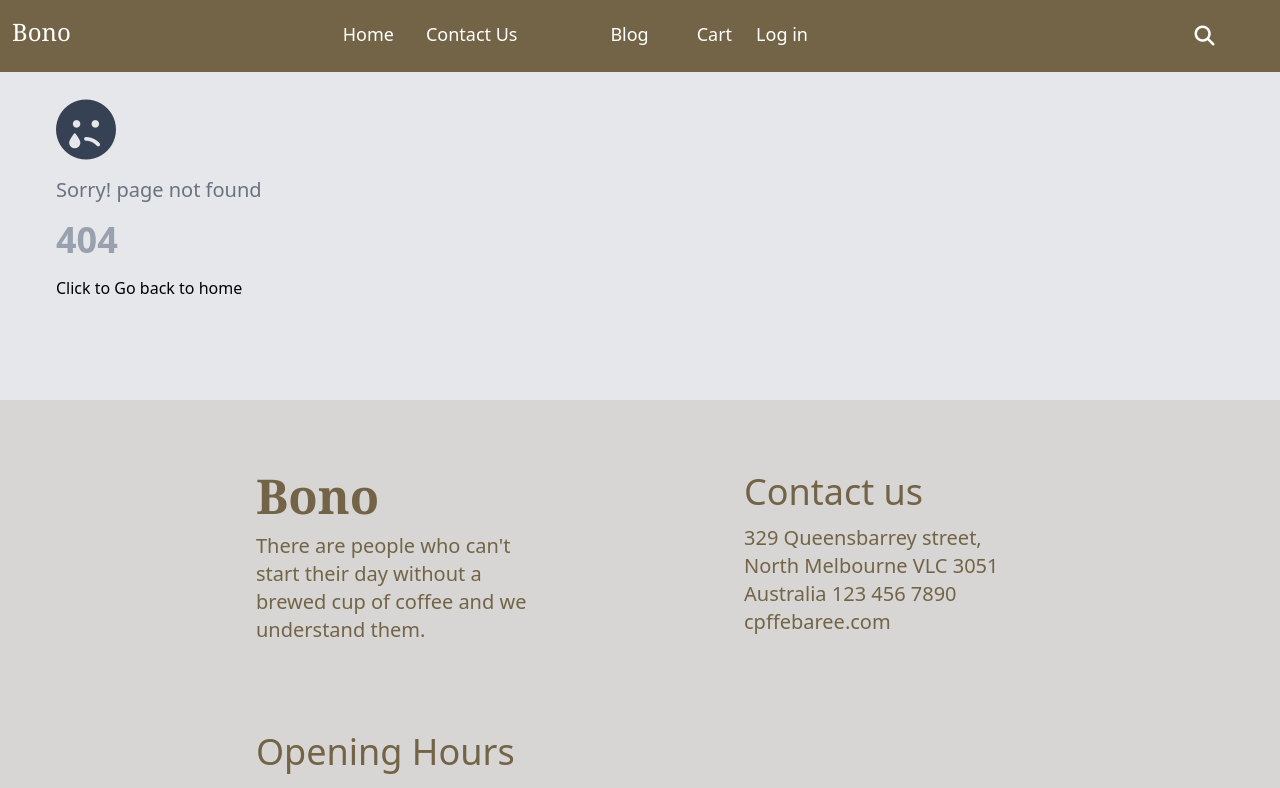
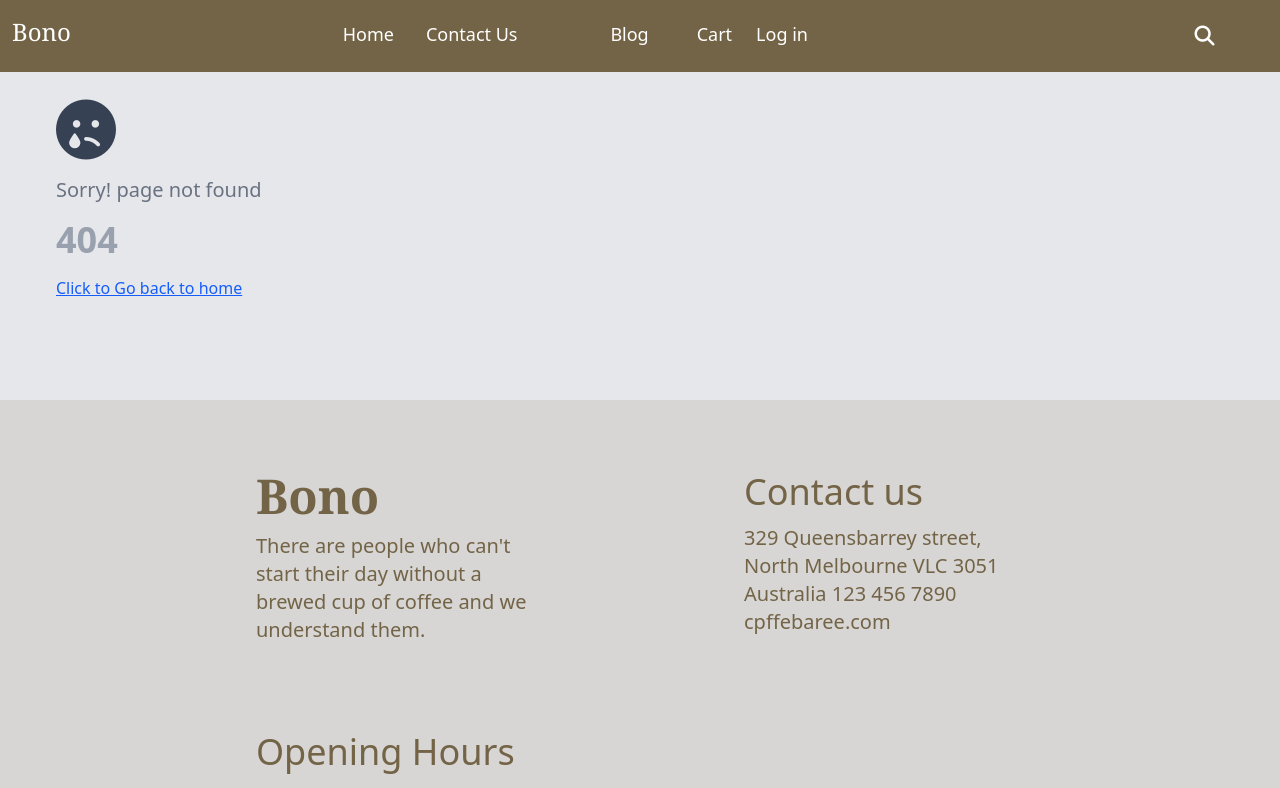
Before and after one commit to Victorex1/coffee-service, a React (Vite) app: page /coffee-service/cart in a window 1280 px wide. Shown: the top 788 px of the page. Built offline with nearby package versions, Linux system fonts and the light colour scheme.

Commit message:
setting the error page

```diff
--- a/src/component/404Page.jsx
+++ b/src/component/404Page.jsx
@@ -8,7 +8,7 @@ const PageNotFound = () => {
             <h1 className="font-bold text-4xl my-4 text-gray-400 ">404
 
             </h1>
-            <Link to='/coffee-service/'>Click to Go back to home</Link>
+            <Link to='/' className='text-blue-600 underline'>Click to Go back to home</Link>
         </div>
      );
 }
--- a/src/component/home.jsx
+++ b/src/component/home.jsx
@@ -35,7 +35,7 @@ window.onload = function() {
            <div className='absolute top-25 sm:top-35 mx-9 sm:left-5 lg:left-7 lg:top-40'>
              <h2 className="font-[Tangerine] text-6xl font-bold text-[#d7d6d4] sm:text-8xl lg:text-9xl">Best Coffee</h2>
             <p className="text-xs my-2 sm:my-4 text-[#d7d6d4] sm:text-[20px] sm:leading-6 md:mb-10 md:w-130 lg:w-200">it is best to start your day with a cup of coffee.Discover the best flavours coffee you will ever have.We provide the best for our customers.</p>
-            <Link to='/coffee-service/' className= " text-white text-[10px] bg-[#736447] active:bg-[#96835e] px-3 py-2 md:px-4 md:py-3 lg:py-3 lg:px-5 rounded-3xl  hover:bg-[#a6936c] sm:text-[15px] md:text-[17px] lg:text-[20px]">Explor Menue</Link>
+            <Link to='/blog-list' className= " text-white text-[10px] bg-[#736447] active:bg-[#96835e] px-3 py-2 md:px-4 md:py-3 lg:py-3 lg:px-5 rounded-3xl  hover:bg-[#a6936c] sm:text-[15px] md:text-[17px] lg:text-[20px]">Explor Menue</Link>
             </div>
             </div>}
             </section>
```
